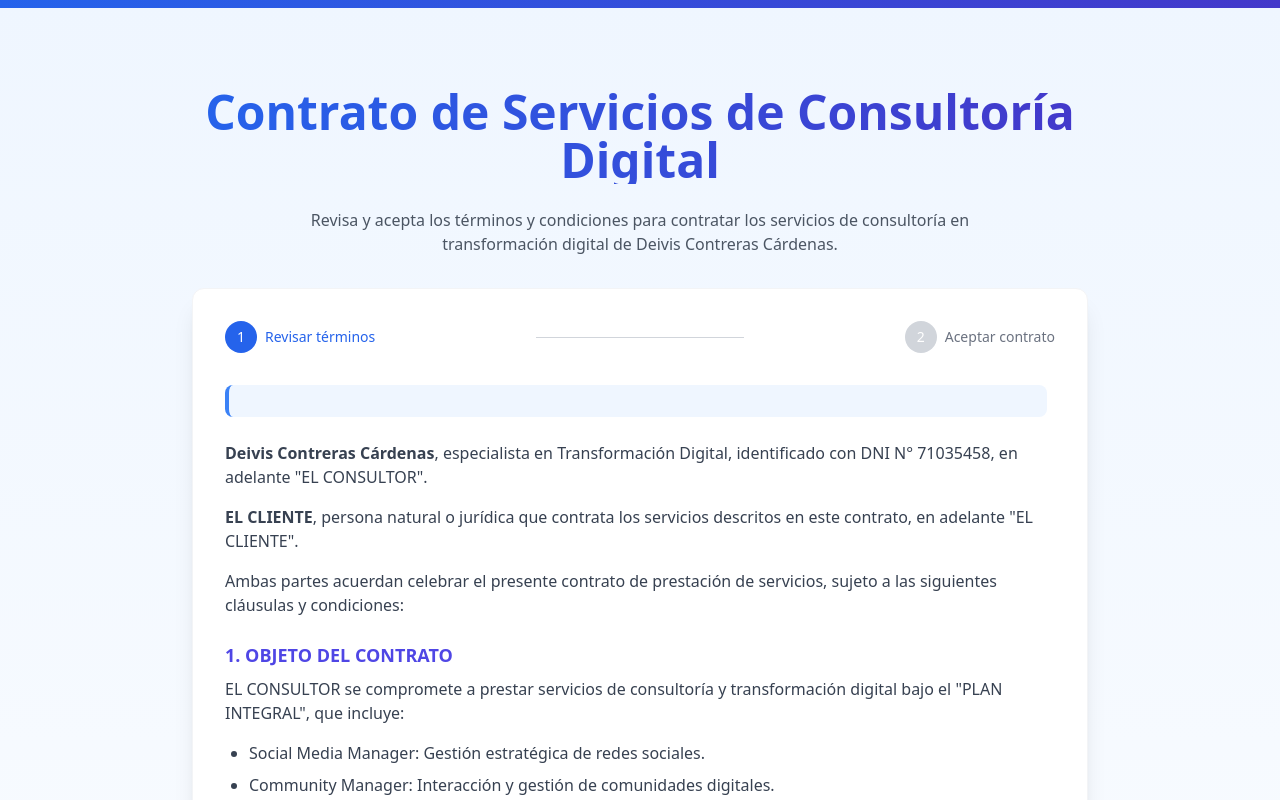
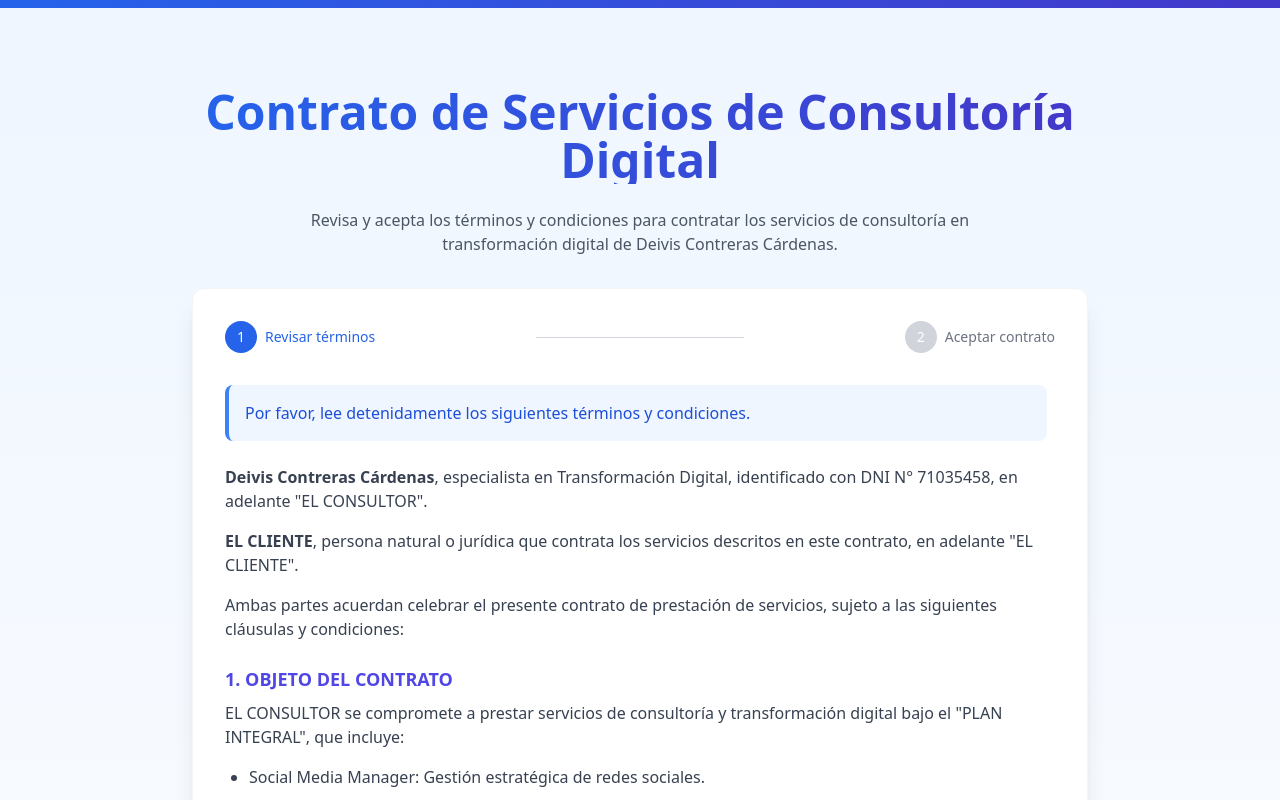
Before and after one commit to deivipluss/landing, a Next.js app: page /contrato in a window 1280 px wide. Shown: the top 800 px of the page. Built offline with nearby package versions, Linux system fonts and the light colour scheme.

Commit message:
contractemail2

```diff
--- a/components/ContractTerms.tsx
+++ b/components/ContractTerms.tsx
@@ -4,7 +4,11 @@ const ContractTerms = () => {
   return (
     <div className="contract-terms overflow-y-auto max-h-[60vh] mb-6 pr-2 text-sm md:text-base text-gray-700 dark:text-gray-300 scrollbar-thin scrollbar-thumb-gray-300 dark:scrollbar-thumb-gray-600 scrollbar-track-gray-100 dark:scrollbar-track-gray-800">
       <div className="bg-blue-50 dark:bg-blue-900/20 p-4 rounded-lg mb-6 border-l-4 border-blue-500">
-              </div>
+        <p className="text-blue-700 dark:text-blue-400 font-medium">
+          Por favor, lee detenidamente los siguientes términos y condiciones.
+        </p>
+      </div>
+
 
       <p className="mb-4">
         <strong>Deivis Contreras Cárdenas</strong>, especialista en Transformación Digital, identificado con DNI N° 71035458, en adelante "EL CONSULTOR".
```
